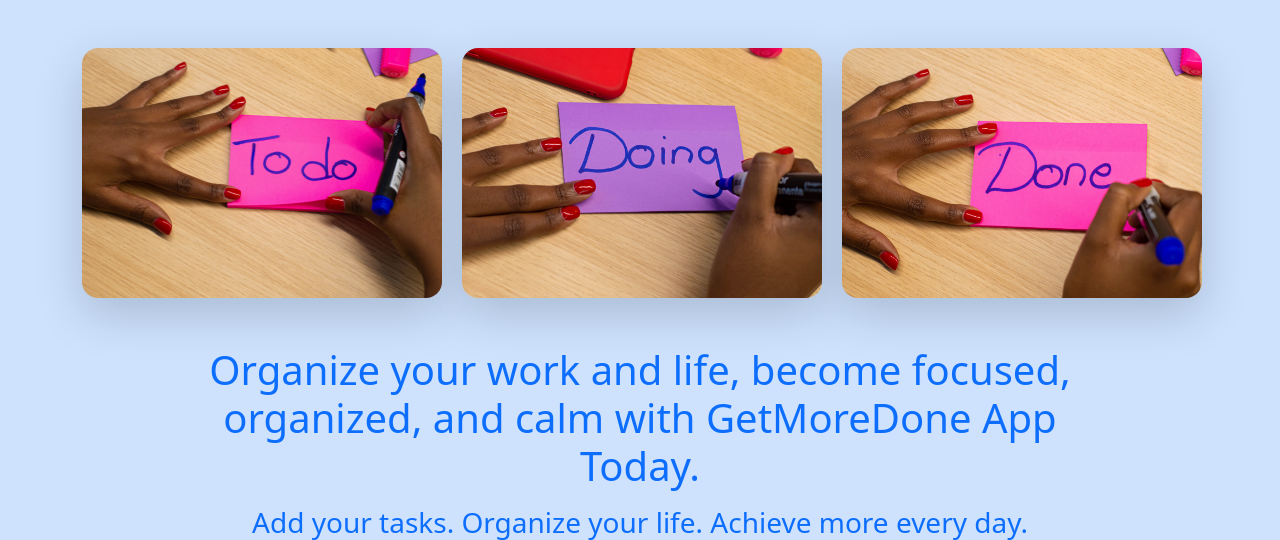
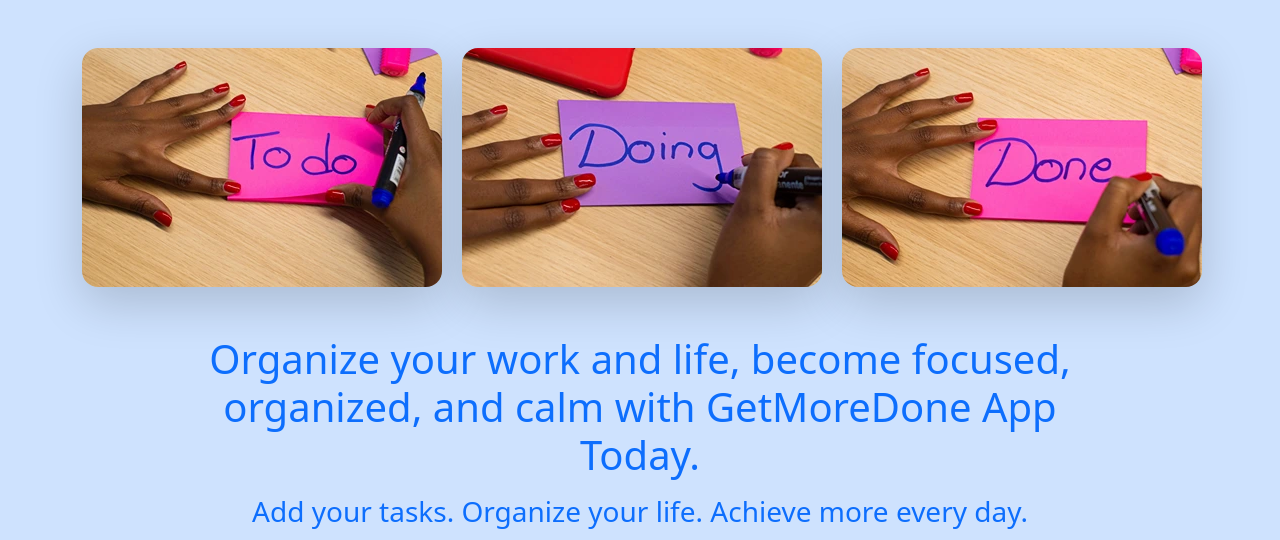
Before and after one commit to GabrielSiket/get-more-done, a Django app: page / in a window 1280 px wide. Shown: the part 103-643 px from the top of the page. Run offline with Django 3.2, Linux system fonts and the light colour scheme; parts of the project's set-up code (start-up, migrations or seed data) failed here and were passed over.

Commit message:
resize and change images format for better performance

```diff
--- a/get_more_done/templates/index.html
+++ b/get_more_done/templates/index.html
@@ -9,13 +9,13 @@
     <div class="container">
       <div class="row mt-5">
         <div class="col-lg-4">
-          <img  src="{% static 'images/todo.jpg' %}" alt="Todo" class="rounded-4 shadow-lg" width="360" height="250" >
+          <img  src="{% static 'images/gmd-todo.webp' %}" alt="Todo" class="rounded-4 shadow-lg" width="360" height="239" >
         </div>
         <div class="col-lg-4">
-          <img  src="{% static 'images/doing.jpg' %}" alt="Doing" class="rounded-4 shadow-lg" width="360" height="250" >
+          <img  src="{% static 'images/gmd-doing.webp' %}" alt="Doing" class="rounded-4 shadow-lg" width="360" height="239" >
         </div>
         <div class="col-lg-4">
-          <img  src="{% static 'images/done.jpg' %}" alt="Done" class="rounded-4 shadow-lg" width="360" height="250" >
+          <img  src="{% static 'images/gmd-done.webp' %}" alt="Done" class="rounded-4 shadow-lg" width="360" height="239" >
         </div>
       </div>
       <div class="row mt-5">
--- a/tasks/settings.py
+++ b/tasks/settings.py
@@ -19,7 +19,7 @@ DEBUG = env('DJANGO_DEBUG')
 
 ALLOWED_HOSTS = [env('DJANGO_ALLOWED_HOSTS')]
 
-CSRF_TRUSTED_ORIGINS = ['https://8000-gabrielsike-getmoredone-lb5mtsw4byc.ws-eu70.gitpod.io']
+CSRF_TRUSTED_ORIGINS = ['https://8000-gabrielsike-getmoredone-lb5mtsw4byc.ws-eu71.gitpod.io']
 
 
 # Application definition
```
Also changed, not shown: db.sqlite3, static/images/doing.jpg (deleted), static/images/done.jpg (deleted), static/images/gmd-doing.webp (added), static/images/gmd-done.webp (added), static/images/gmd-todo.webp (added), static/images/todo.jpg (deleted).
